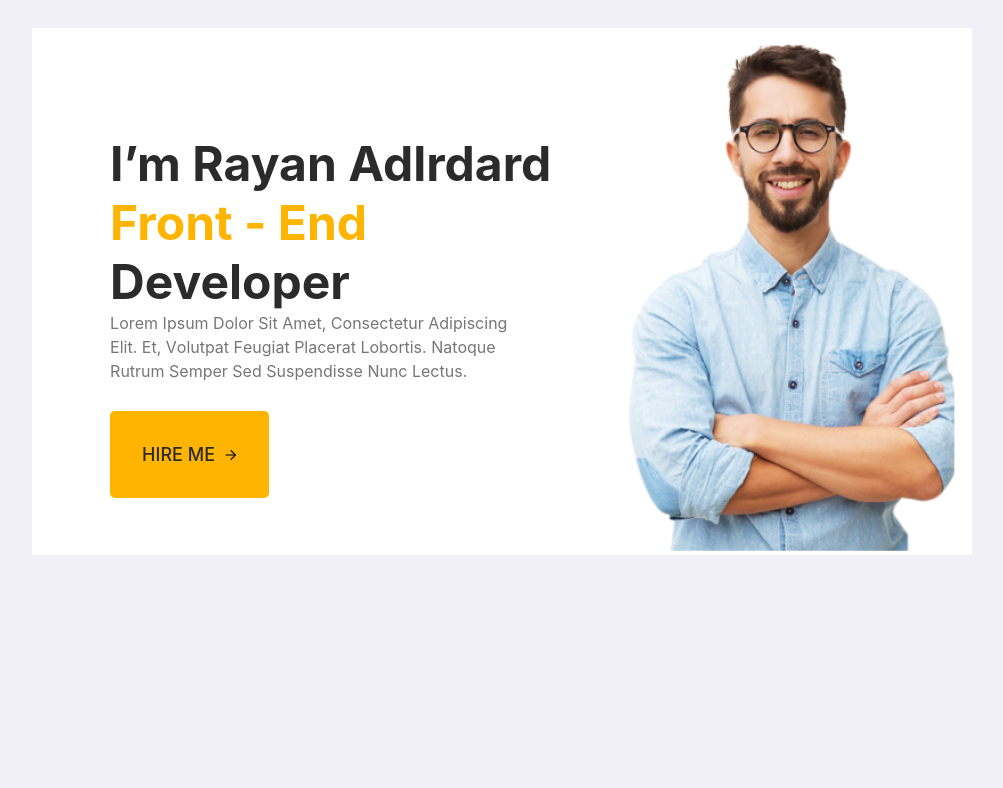
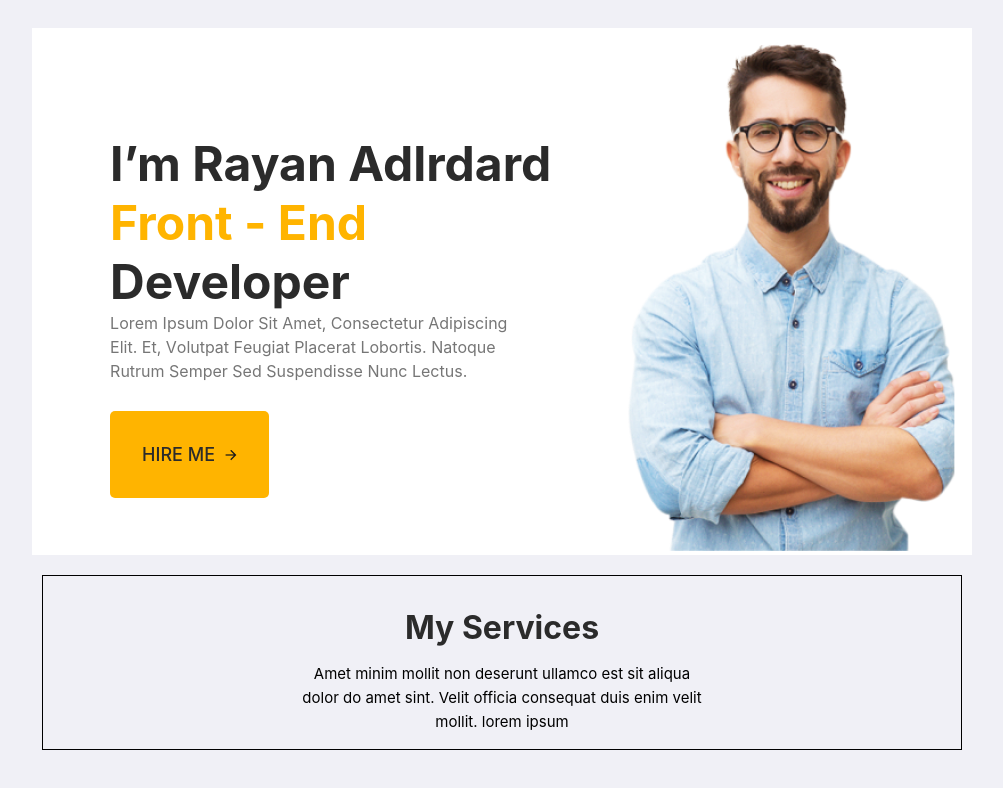
Before and after one commit to farbodfld/IE_HW1, a plain HTML site: page index.html in a window 1280 px wide. Shown: the whole page, without its empty margins (138-1141 px from the left). Drawn offline with Linux system fonts and the light colour scheme.

Commit message:
my services head section added and designed

```diff
--- a/index.html
+++ b/index.html
@@ -40,6 +40,17 @@
 
             <div class="your_image"> <img src="Style\Images\Your_Image_1.png"> </div>
         </div>
+
+        <div class="my_services">
+            <div class="my_services_head">
+                <h3 class="services_text">my services</h3>
+                <p class="services_text_body">Amet minim mollit non deserunt ullamco est sit aliqua dolor do amet sint.
+                    Velit officia consequat duis enim velit mollit. lorem ipsum</p>
+            </div>
+
+
+        </div>
+
     </div>
 </body>
 
--- a/style/credit_style.sass
+++ b/style/credit_style.sass
@@ -190,3 +190,41 @@ body
       font-size: 18px
       line-height: 19px
       color: $Dark1
+
+.my_services
+  margin: 0 auto
+  max-width: 970px
+  // background: $White
+  border: 1px black solid
+  flex-wrap: wrap
+  justify-content: space-evenly
+
+  margin-top: 20px
+
+  display: flex
+  flex-direction: column
+
+  .my_services_head
+    // margin: 73px
+    display: flex
+    flex-direction: column
+    justify-content: center
+    align-items: center
+
+    .services_text
+      margin-bottom: 0px
+      font-family: 'Inter'
+      font-style: normal
+      font-weight: 700
+      font-size: 32px
+      line-height: 123.6%
+      text-transform: capitalize
+      color: #2B2B2B
+
+    .services_text_body
+      text-align: center
+      font-family: Inter
+      font-size: 15px
+      font-weight: 400
+      line-height: 24px
+      width: 45%
```
Also changed, not shown: style/credit_style.css.
